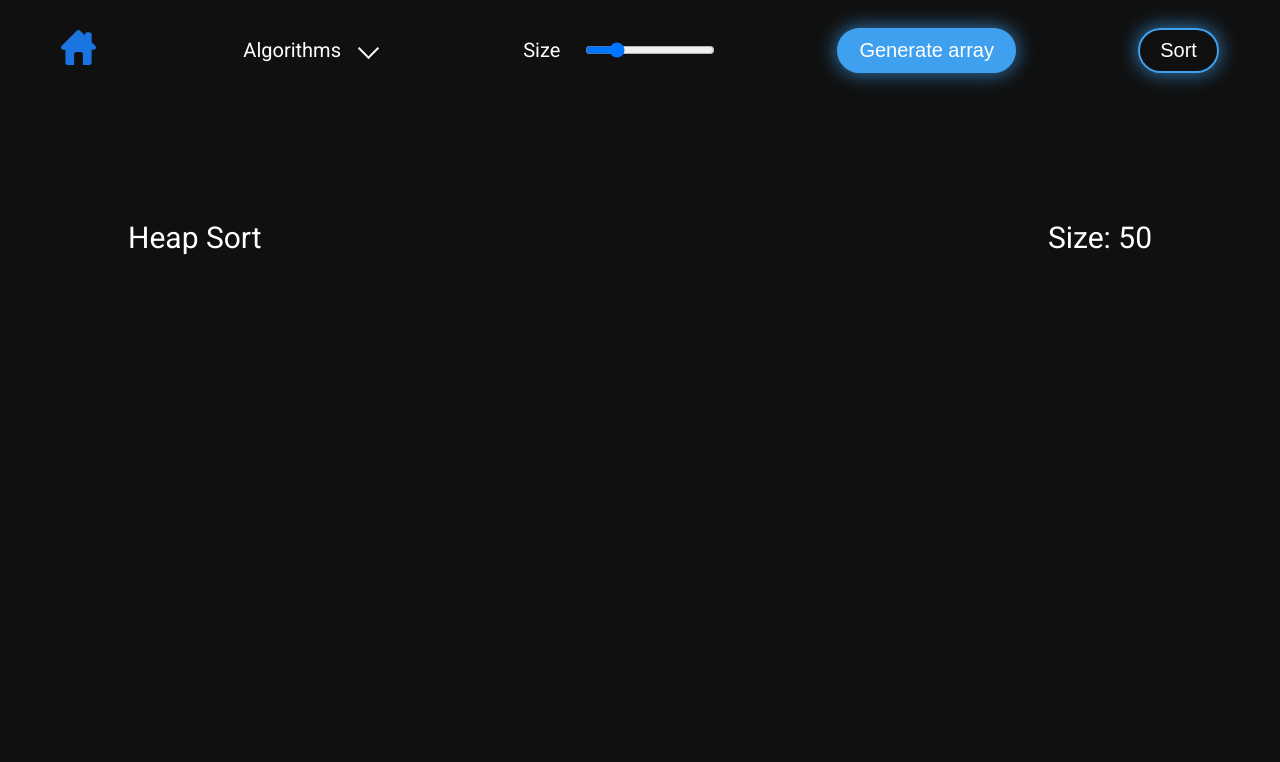
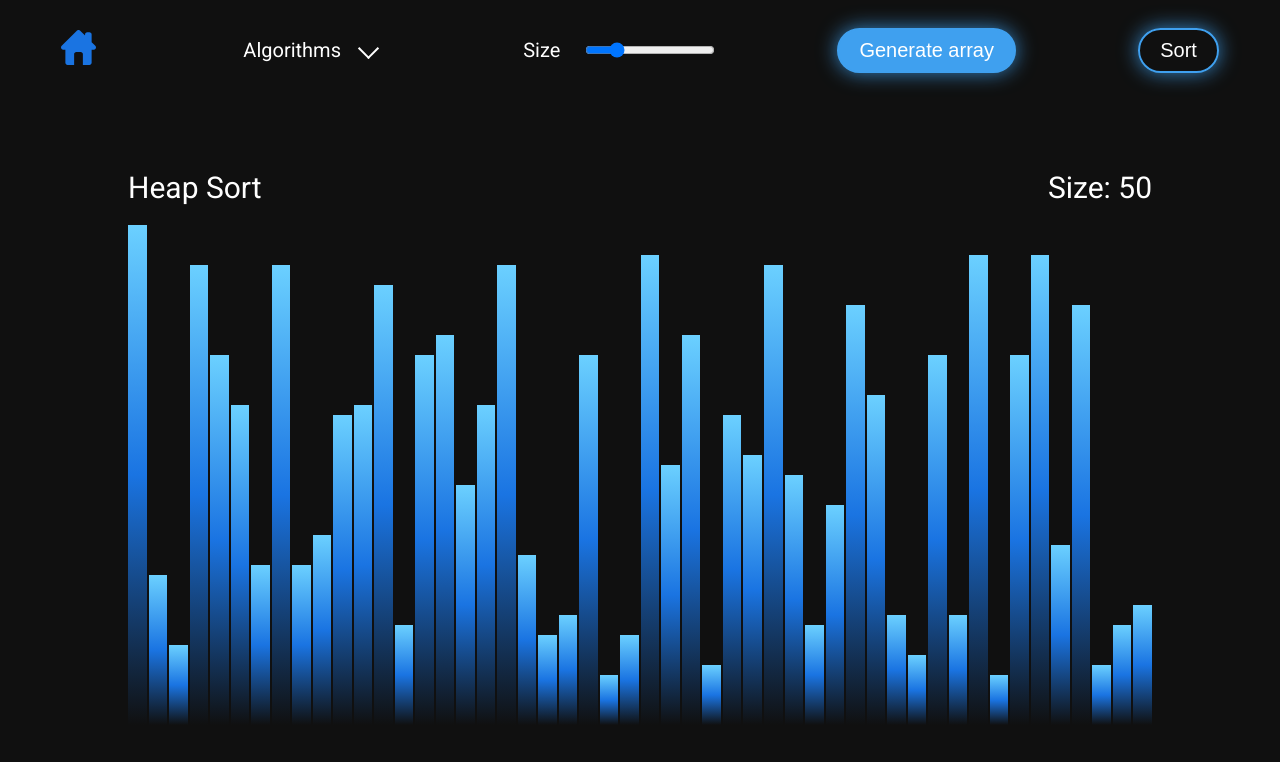
Before and after one commit to puzika/AlgoVis, a React (Vite) app: page /sorting in a window 1280 px wide. Shown: the top 762 px of the page. Built offline with nearby package versions, Linux system fonts and the light colour scheme.

Commit message:
added array bars

```diff
--- a/src/components/app-container/app-container.styles.jsx
+++ b/src/components/app-container/app-container.styles.jsx
@@ -1,6 +1,6 @@
 import styled from "styled-components";
 
 export const AppContainer = styled.div`
-   margin: 10rem auto;
+   margin: 5rem auto;
    width: 80%;
 `;
--- a/src/components/button/button.component.jsx
+++ b/src/components/button/button.component.jsx
@@ -5,8 +5,8 @@ export const ButtonTypes = {
    filled: 'filled',
 }
 
-export default function Button({name, styleType}) {
+export default function Button({name, styleType, clickHandler}) {
    return (
-      <S.Button $styleType={styleType}>{name}</S.Button>
+      <S.Button onClick={clickHandler} $styleType={styleType}>{name}</S.Button>
    );
 }
--- a/src/components/range-slider/range-slider.styles.jsx
+++ b/src/components/range-slider/range-slider.styles.jsx
@@ -10,5 +10,5 @@ export const RangeLabel = styled.label`
 
 export const RangeSlider = styled.input`
    width: 100%;
-   outline: hidden;
+   outline: none;
 `;
--- /dev/null
+++ b/src/components/sort-array-bar/sort-array-bar.component.jsx
@@ -0,0 +1,7 @@
+import * as S from './sort-array-bar.styles';
+
+export default function SortArrayBar({height}) {
+   return (
+      <S.SortArrayBar height={height} />
+   )
+}
--- /dev/null
+++ b/src/components/sort-array-bar/sort-array-bar.styles.jsx
@@ -0,0 +1,8 @@
+import styled from "styled-components";
+import * as svar from '../../variables.styles';
+
+export const SortArrayBar = styled.div`
+   flex: 1;
+   height: ${({height}) => height}rem;
+   background-image: linear-gradient(to bottom, ${svar.colorPrimaryLighter}, ${svar.colorPrimary}, ${svar.colorBase});
+`;
--- /dev/null
+++ b/src/components/sort-array-container/sort-array-container.component.jsx
@@ -0,0 +1,14 @@
+import * as S from './sort-array-container.styles';
+import SortArrayBar from '../sort-array-bar/sort-array-bar.component';
+
+export default function SortArrayContainer({array}) {
+   return (
+      <S.SortArrayContainer>
+         {
+            array.map(el => (
+               <SortArrayBar key={crypto.randomUUID()} height={el} />
+            ))
+         }
+      </S.SortArrayContainer>
+   )
+}
--- /dev/null
+++ b/src/components/sort-array-container/sort-array-container.styles.jsx
@@ -0,0 +1,10 @@
+import styled from "styled-components";
+import { maxVal } from "../../routes/sorting/sorting-algorithms";
+
+export const SortArrayContainer = styled.div`
+   width: 100%;
+   display: flex;
+   align-items: flex-end;
+   gap: .2rem;
+   height: ${maxVal}rem;
+`;
--- /dev/null
+++ b/src/routes/sorting/sorting-algorithms.jsx
@@ -0,0 +1,14 @@
+export const maxVal = 50;
+export const minVal = 5;
+
+function generateRandomNumber() {
+   return Math.floor(Math.random() * (maxVal - minVal + 1) + minVal);
+}
+
+export function generateRandomArray(size) {
+   const array = [];
+
+   for (let i = 0; i < size; i++) array.push(generateRandomNumber());
+
+   return array;
+}
--- a/src/routes/sorting/sorting.component.jsx
+++ b/src/routes/sorting/sorting.component.jsx
@@ -1,4 +1,4 @@
-import { useContext } from 'react';
+import { useContext, useState } from 'react';
 import { ArrayContext } from '../../contexts/array';
 import Toolbar from '../../components/toolbar/toolbar.component';
 import Button, { ButtonTypes } from '../../components/button/button.component';
@@ -7,14 +7,24 @@ import DropdownItem from '../../components/dropdown-item/dropdown-item.component
 import RangeSlider from '../../components/range-slider/range-slider.component';
 import AppContainer from '../../components/app-container/app-container.component';
 import SortDataBar from '../../components/sort-data-bar/sort-data-bar.component';
+import SortArrayContainer from '../../components/sort-array-container/sort-array-container.component';
 import { algNames } from './sorting-algorithm-names';
+import { generateRandomArray } from './sorting-algorithms';
 import * as S from './sorting.styles';
 
 export default function Sorting() {
    const {size, setSize, algorithm, setAlgorithm} = useContext(ArrayContext);
+   const [array, setArray] = useState(generateRandomArray(size));
 
    function handleChange(e) {
-      setSize(e.target.value)
+      const newSize = e.target.value;
+      setSize(newSize);
+      setArray(generateRandomArray(newSize));
+   }
+
+   function handleGenerate() {
+      const newArray = generateRandomArray(size);
+      setArray(newArray);
    }
 
    return (
@@ -28,11 +38,12 @@ export default function Sorting() {
                }
             </Dropdown>
             <RangeSlider name={'Size'} width={'15%'} min='10' max='200' value={size} changeHandler={handleChange} />
-            <Button name={'Generate array'} styleType={ButtonTypes.filled} />
+            <Button clickHandler={handleGenerate} name={'Generate array'} styleType={ButtonTypes.filled} />
             <Button name={'Sort'} styleType={ButtonTypes.transparent} />
          </Toolbar>
          <AppContainer>
             <SortDataBar algorithm={algorithm} size={size} />
+            <SortArrayContainer array={array} />
          </AppContainer>
       </>
    )
```
